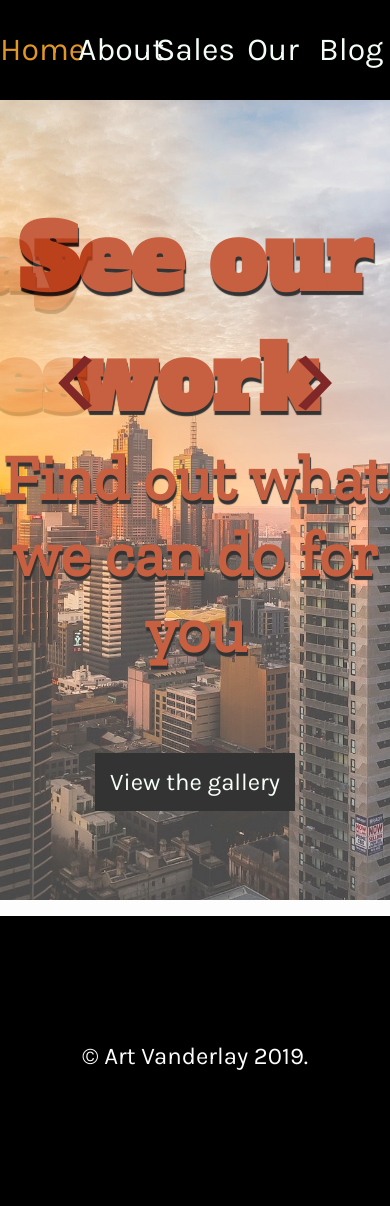
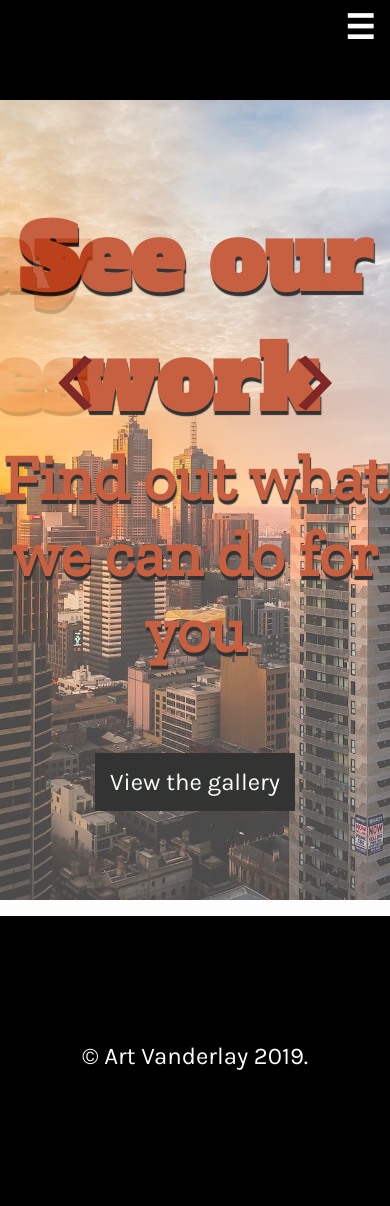
Before and after one commit to russelljkennedy/vandelay-industries, a Jekyll site: the page built from index.html, in a window 390 px wide. Built offline with Jekyll 4.4.1, drawn with Linux system fonts in a browser that asks for light colours.

Commit message:
Added popout nav

```diff
--- a/_layouts/default.html
+++ b/_layouts/default.html
@@ -20,6 +20,28 @@
       <div class="vl-wrap">
         <!-- Main nav -->
         <nav>
+          <!-- Container for popout nav -->
+          <div id="nav-container">
+            <button class="hamburger">&#9776;</button>
+            <button class="cross">&#735;</button>
+          </div>
+          <!-- Popout nav menu -->
+          <div class="pop-menu">
+            <ul>
+              {% unless page.url contains '/blog/' %}
+                {% for item in site.data.nav_links.docs %}
+                  <li class="{% if item.url == page.url %}active{% endif %}"><a href="{{ item.url }}">{{ item.title }}</a></li>
+                {% endfor %}
+              {% else %}
+                <li class=""><a href="/">Home</a></li>
+                <li class=""><a href="/about.html">About</a></li>
+                <li class=""><a href="/sales.html">Sales</a></li>
+                <li class=""><a href="/gallery.html">Our Work</a></li>
+                <li class="active"><a href="/blog.html">Blog</a></li>
+              {% endunless %}
+            </ul>
+          </div>
+          <!-- Nav links -->
           <div class="nav-links">
             <ul>
               {% unless page.url contains '/blog/' %}
--- a/css/style.css
+++ b/css/style.css
@@ -100,6 +100,95 @@
 }
 .nav-links li.active a {
   color: var(--orange);
+}
+/* Popout nav - invisible at first */
+#nav-container {
+  display: none;
+}
+button.hamburger {
+ display: none;
+}
+.hamburger{
+  background:none;
+  position:absolute;
+  top:0;
+  right:0;
+  line-height:30px;
+  padding:5px 15px 0px 15px;
+  color: var(--pink);
+  border:0;
+  font-size:1.4em;
+  font-weight:bold;
+  cursor:pointer;
+  outline:none;
+  z-index:10000000000000;
+  background-color: transparent;
+  height: 50px;
+}
+.cross{
+  background:none;
+  position:absolute;
+  top:10px;
+  right:0;
+  padding:7px 15px 0px 15px;
+  color: var(--pink);
+  border:0;
+  font-size:3em;
+  line-height:65px;
+  font-weight:bold;
+  cursor:pointer;
+  outline:none;
+  z-index:10000000000000;
+  background-color: transparent;
+  height: 50px;
+}
+.pop-menu {
+  display: none;
+  z-index:1000000;
+  font-weight:bold;
+  font-size:0.8em;
+  width:100%;
+  background:#f1f1f1;
+  position:absolute;
+  text-align:center;
+  font-size:12px;
+}
+.pop-menu ul {
+  display: block;
+  margin: 0;
+  padding: 0;
+  list-style-type: none;
+  list-style-image: none;
+}
+.pop-menu li {
+  display: block;
+  font-family: 'Sarabun', sans-serif;
+  padding:15px 0 15px 0;
+  border-bottom:#dddddd 1px solid;
+}
+.pop-menu li:hover {
+  display: block;
+  background:#ffffff;
+  padding:15px 0 15px 0;
+  border-bottom:#dddddd 1px solid;
+}
+.pop-menu ul li a {
+  display: block;
+  text-decoration:none;
+  margin: 0px;
+  color:#666;
+}
+.pop-menu ul li a:hover {
+  color: #666;
+  text-decoration:none;
+}
+.pop-menu a {
+  text-decoration:none;
+  color:#666;
+}
+.pop-menu a:hover {
+  text-decoration:none;
+  color:#666;
 }
 /* Front page hero section */
 .hero {
@@ -469,3 +558,18 @@
     height: auto;
   }
 }
+@media only screen and (max-width:750px) {
+  /* Make the popout nav visible */
+  #nav-container {
+    display: block;
+  }
+  button.hamburger {
+    display: block;
+  }
+  /* nav {
+    height: 75px;
+  } */
+  .nav-links ul {
+    display: none;
+  }
+}
--- a/js/main.js
+++ b/js/main.js
@@ -3,116 +3,30 @@
 // Document ready functions
 jQuery(document).ready(function($) {
 
-  //   // Blog listings grid
-  // function resizeListing(item){
-  //   // Find the blog-grid and the auto-row property
-  //   var grid = document.getElementsByClassName('blog-grid')[0],
-  //       rowGap = parseInt(window.getComputedStyle(grid).getPropertyValue('grid-row-gap')),
-  //       rowHeight = parseInt(window.getComputedStyle(grid).getPropertyValue('grid-auto-rows'));
-  //   // Target posts within the grid. We want the grid to adapt based on listing height
-  //   var rowSpan = Math.ceil((item.querySelector('.blog-post').getBoundingClientRect().height+rowGap)/(rowHeight+rowGap));
-  //   // Set a span style for the listing item
-  //   item.style.gridRowEnd = 'span '+rowSpan;
-  // }
-  //
-  // function sortByBlogDate() {
-  //   var date = $('img .blog-img');
-  //   var container = $('.dates')
-  //   // Blog grid is the wrapper
-  //   var $wrapper = $('.blog-grid');
-  //
-  //   // var $wrapper = $('.testWrapper');
-  //
-  //   // Find the date class within the wrapper and sort by it?
-  //   $wrapper.find(date).sort(function (a, b) {
-  //       return +a.dataset.date - +b.dataset.date;
-  //   })
-  //   .appendTo( container );
-  //
-  // }
-  //
-  // // function sortByDate(a, b) {
-  // //   var date = $('p.date');
-  // //   var listings = $('.blog-listing');
-  // //   date.sort(function (a,b) {
-  // //     a = parseFloat($(a).attr("data-date"));
-  // //     b = parseFloat($(b).attr("data-date"));
-  // //     return a>b ? -1 : a<b ? 1 : 0;
-  // //     })
-  // // }
-  //
-  // // Apply the span as calculated above.
-  // function resizeAllListings(){
-  //   // Target the outer div to list all of the blog-post items
-  //   var allItems = document.getElementsByClassName('blog-listing');
-  //   // Loop throught all of the blog-listing items and apply the span style
-  //   for(var i=0;i<allItems.length;i++){
-  //     resizeListing(allItems[i]);
-  //   }
-  // }
-  //
-  // // Use imagesLoaded to ensure that all items have loaded into the DOM before the resize takes place
-  // function waitforImageLoad() {
-  //   var allItems = document.getElementsByClassName('blog-listing');
-  //   for(var i=0;i<allItems.length;i++){
-  //     imagesLoaded( allItems[i], function(instance) {
-  //       var item = instance.elements[0];
-  //       resizeListing(item);
-  //     } );
-  //   }
-  // }
-  // //
-  // //
-  // // // Resize all of the listings items on page load or browser resize
-  // // var listingEventsChange = ['load', 'resize'];
-  // // listingEventsChange.forEach( function(event) {
-  // //   window.addEventListener(event, resizeAllListings);
-  // // } );
-  //
-  // // Add in one further resize once everything has definitely been loaded
-  // waitforImageLoad();
-  // // sortByDate();
-  //
-  //
-  //
-  // // function sortByDate() {
-  // //   var date = $('li.date');
-  // //   var container = $('.dates');
-  // //
-  // //   date.sort(function (a, b) {
-  // //     a = parseFloat($(a).attr("data-date"));
-  // //     b = parseFloat($(b).attr("data-date"));
-  // //
-  // //     return a>b ? -1 : a<b ? 1 : 0;
-  // //     }).each(function(){
-  // //        container.prepend(this);
-  // //      })
-  // // }
-  // //
-  // // sortByDate();
-  //
-  // sortByBlogDate();
+  var $popButton = $('.pop-toggle');
+  var $popMenu = $('.pop-inner');
 
+  // Popout nav
+  $( '.cross' ).hide();
+  $( '.pop-menu' ).hide();
+  $( '.hamburger' ).click(function() {
+    $( '.pop-menu' ).slideToggle( "slow", function() {
+        $( '.hamburger' ).hide();
+        $( '.cross' ).show();
+    });
+  });
 
+  // Hide the menu div when clicking anywhere but on the menu or its children //
+  $(document).mouseup(function(e){
+    var navmenu = $('.pop-menu');
+    var burger = $( '.hamburger' );
+    var cross = $( '.cross' );
 
-  // date = $('p.date').data('date');
-
-    // function sortByDate(a, b) {
-    //   var date = $('p.date');
-    //   var listings = $('.blog-listing');
-    //   date.sort(function (a,b) {
-    //     a = parseFloat($(a).attr("data-date"));
-    //     b = parseFloat($(b).attr("data-date"));
-    //     return a>b ? -1 : a<b ? 1 : 0;
-    //     })
-    // }
-
-
-    //   .each(function(){
-    //   listings.prepend(this);
-    // })
-
-
-  // sortByDate();
+    if(e.target.id != navmenu.attr('id') && !navmenu.has(e.target).length){
+      navmenu.slideUp();
+      cross.hide();
+      burger.show();
+    }
+  });
 
 });
```
